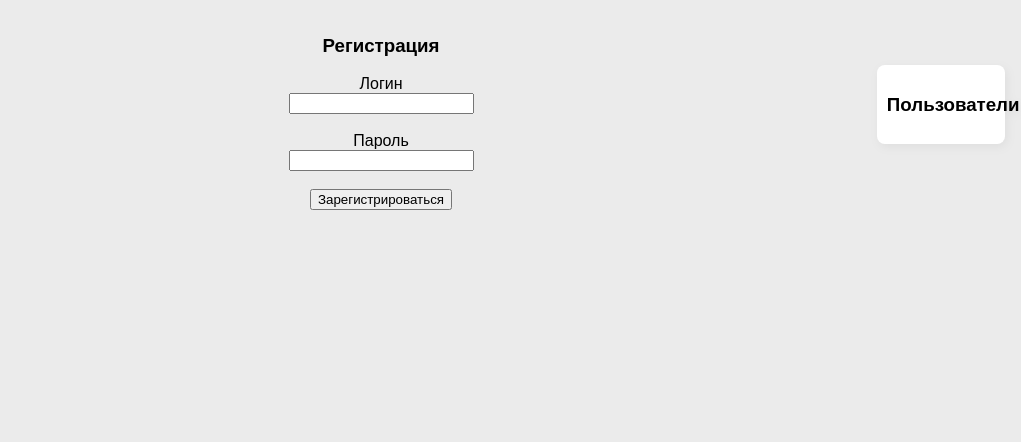
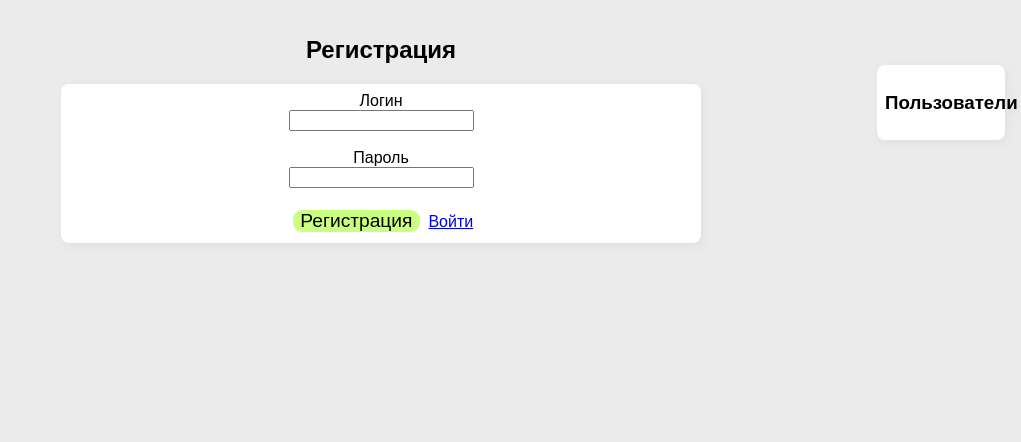
Before and after one commit to artemmalkin/DemoSIte, a Flask app: page /register in a window 1280 px wide. Shown: the part 95-537 px from the top of the page, without its empty margins (259-1280 px from the left). Run offline with Flask 2, Linux system fonts and the light colour scheme.

Commit message:
Background for content

```diff
--- a/blueprints/chat/templates/chat.html
+++ b/blueprints/chat/templates/chat.html
@@ -1,6 +1,6 @@
 {% extends 'base.html' %}
 {% block content %}
-    <h1>Чат</h1>
+    <h2>Чат</h2>
     <div class="chat-window" id="chat-window">
         <script type="text/javascript" src="../static/javascript/chat.js"></script>
         <div class="chats" id="chats">
--- a/static/css/style.css
+++ b/static/css/style.css
@@ -62,13 +62,12 @@ header {
 /* button */
 
 .button {
-    display: flex;
     width: auto;
     background-color: #caff7f;
     padding: 0 .4em 0 .4em;
     margin: .2em;
     border-radius: 0.5em;
-    font-size: 1.5em;
+    font-size: 1.2em;
     cursor: pointer;
     outline: none;
     border: 0 none;
@@ -173,18 +172,12 @@ header {
     top: 0;
 }
 
-/* widgets for left and right content */
-
-.info-block {
+.content-block {
     background-color: white;
     border-radius: 0.5em;
     padding: 0.5em;
     text-align: center;
     filter: drop-shadow(2px 3px 5px rgba(0, 0, 0, 0.05));
-}
-
-.info-block h3 {
-    padding: 0.1em;
 }
 
 /* flash messages */
--- a/templates/base.html
+++ b/templates/base.html
@@ -32,7 +32,7 @@
 </div>
 <div class="right-content">
     {% block right_content %}
-        <div class="info-block">
+        <div class="content-block">
             <h3>Пользователи</h3>
             {% for user in users %}
                 <p><a href="/profile/{{ user.id }}">{{ user.login }}</a></p>
--- a/templates/register.html
+++ b/templates/register.html
@@ -1,6 +1,7 @@
 {% extends 'base.html' %}
 {% block content %}
-    <h3>Регистрация</h3>
+    <h2>Регистрация</h2>
+    <div class="content-block">
         <form method="POST" action="/register">
             {% for flash_msg in get_flashed_messages() %}
             <div class="flash-msg">{{ flash_msg }}</div>
@@ -9,6 +10,8 @@
             {{ form.login }}<br><br>
             {{ form.password.label }}<br>
             {{ form.password }}<br><br>
-        <input type="submit" value="Зарегистрироваться">
+            <input class="button" type="submit" value="Регистрация">
+            <a href="/login">Войти</a>
         </form>
+    </div>
 {% endblock content %}
--- a/view.py
+++ b/view.py
@@ -16,10 +16,15 @@ def load_user(user_id):
     except Exception:
         return None
 
+@app.errorhandler(404)
+def http_error_handler(e):
+    e = "Страница не найдена."
+    return render_template('error.html', error=e, users=User.query.all()), 404
 
-@app.errorhandler(Exception)
+@app.errorhandler(401)
 def http_error_handler(e):
-    return render_template('error.html', error=e, users=User.query.all())
+    flash("Для доступа к данной странице, вы должны быть авторизованы.")
+    return redirect(url_for('login'))
 
 
 @app.route('/')
```
Also changed, not shown: templates/error.html (+5 -2 lines), templates/index.html (+8 -4 lines), templates/login.html (+5 -2 lines), templates/profile.html (+5 -6 lines). Lines whose indentation alone changed are shown as unchanged.
